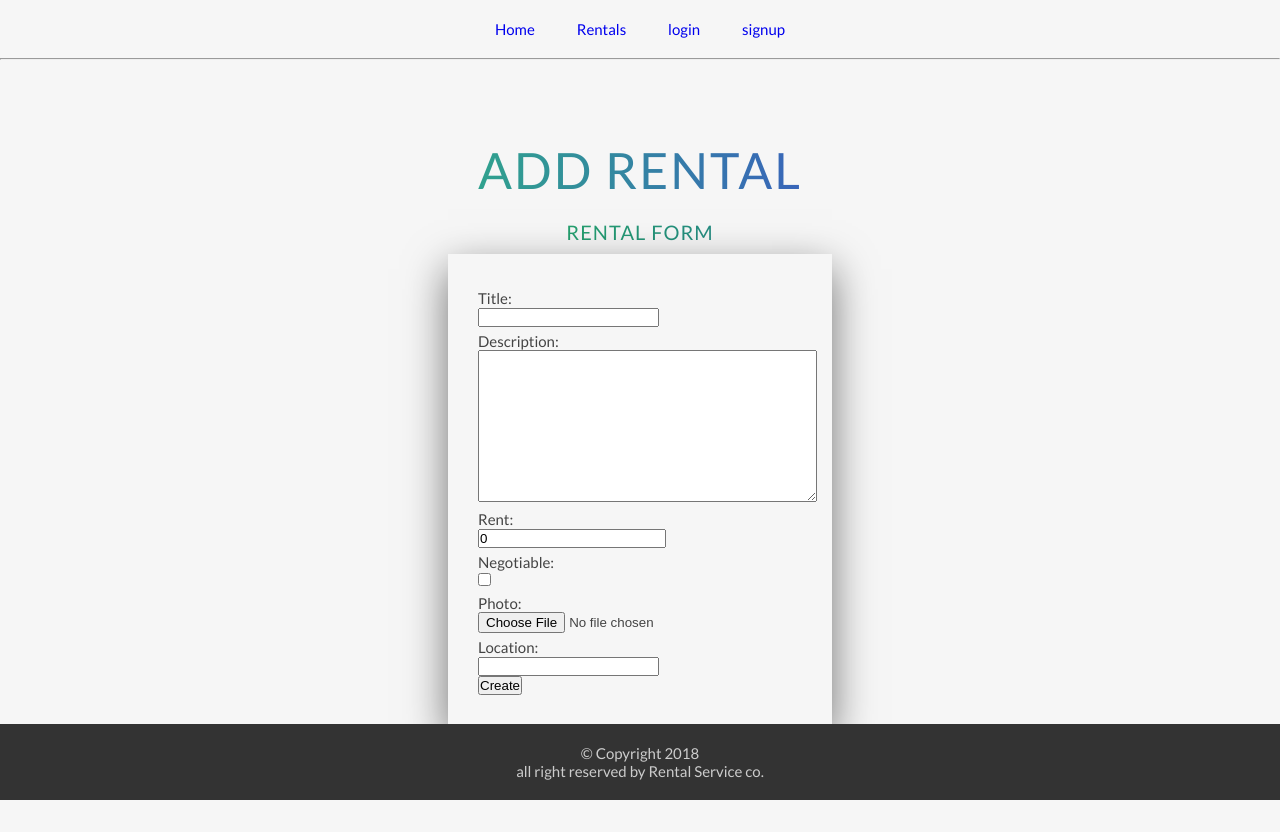
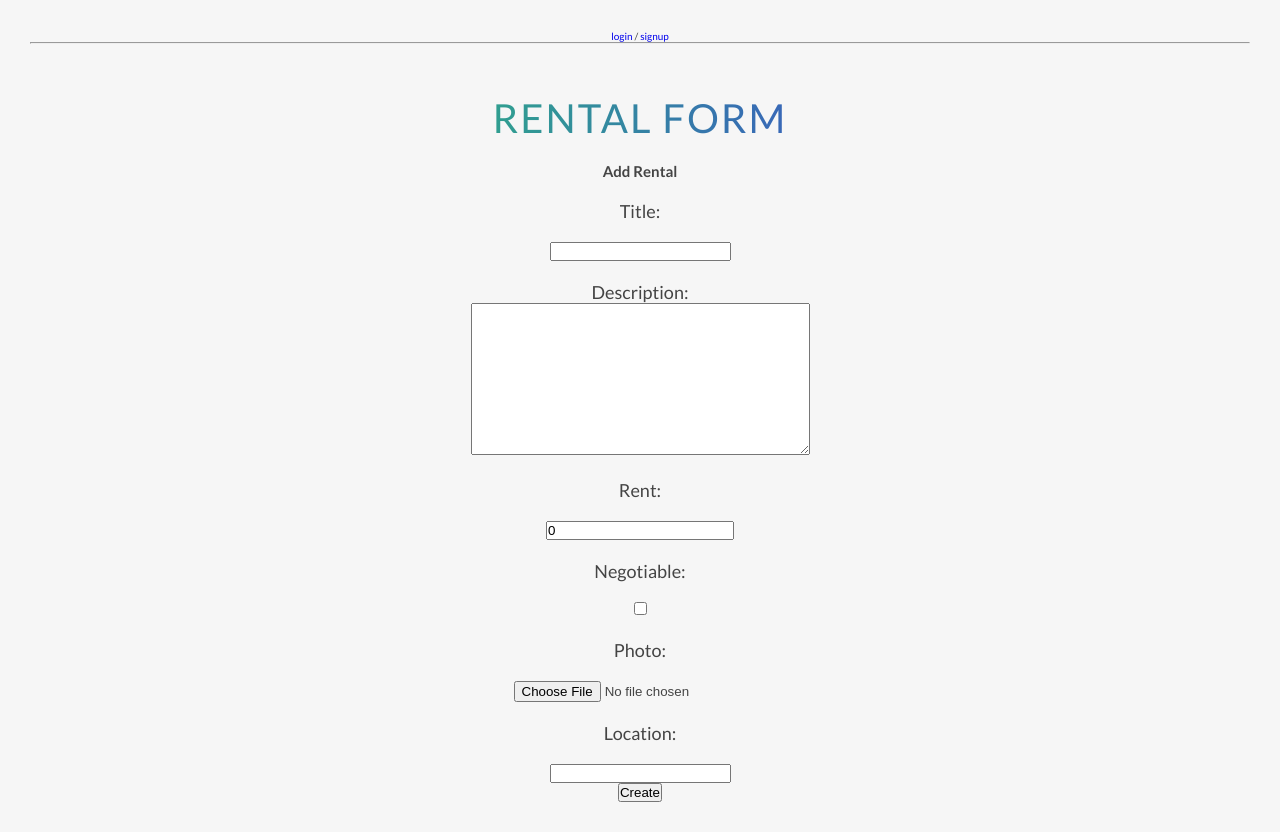
Before and after one commit to dpakach/RentalService, a Django app: page /rentals/create/ in a window 1280 px wide. Before the commit the page ends 800 px from the top, so only its background shows below. Run offline with Django 3.2, Linux system fonts and the light colour scheme; some libraries are stand-ins or nearby versions.

Commit message:
Revert "Rental auth"

```diff
--- a/account/views.py
+++ b/account/views.py
@@ -5,7 +5,7 @@
 from django.utils.encoding import force_text
 from django.utils.http import urlsafe_base64_encode
 from django.utils.http import urlsafe_base64_decode
-from django.contrib.auth import login as auth_login
+from django.contrib.auth import login
 
 from django.template.loader import render_to_string
 from .forms import SignUpForm
@@ -51,7 +51,6 @@
 def account_activation_sent(request):
     return render(request, 'account/account_activation_sent.html')
 
-
 def activate(request, uidb64, token):
     try:
         uid = force_text(urlsafe_base64_decode(uidb64))
@@ -63,7 +62,7 @@
         user.is_active = True
         user.profile.email_confirmed = True
         user.save()
-        auth_login(request, user)
+        login(request, user)
         return redirect('home')
     else:
         return render(request, 'account/account_activation_invalid.html')
--- a/rentals/models.py
+++ b/rentals/models.py
@@ -1,10 +1,6 @@
 from django.db import models
 from django.utils import timezone
 from django.core.urlresolvers import reverse
-
-from django.conf import settings
-
-User = settings.AUTH_USER_MODEL
 
 # Create your models here.
 
@@ -17,7 +13,7 @@
 
     """
 
-    author = models.ForeignKey(User)
+    # author = models.ForeignKey('User')
     title = models.CharField(max_length=128)
     description = models.TextField(max_length=4096, blank=True, null=True)
     created_date = models.DateTimeField(default=timezone.now)
@@ -56,7 +52,7 @@
 
 
     rental = models.ForeignKey('Rental', related_name='comments')
-    author = models.ForeignKey(User)
+    # author = models.ForeignKey('User')
     text = models.TextField(max_length=1024)
     stars = models.IntegerField()
     created_date = models.DateTimeField(default=timezone.now)
--- a/rentals/templates/rentals/detail.html
+++ b/rentals/templates/rentals/detail.html
@@ -24,13 +24,11 @@
                 the rent is negotiable
                 </p>
         {% endif %}
-        <p> Added by  {{ rental.author }}</p>
 
         {% if rental.comments.all %}
                 <h4>Reviews</h4>
                 <ul>
                         {% for comment in rental.comments.all %}
-                                <h5>{{comment.author}}</h5>
 
                                 <li>
                                         <p>{{ comment.text }}</p>
--- a/rentals/templates/rentals/index.html
+++ b/rentals/templates/rentals/index.html
@@ -6,11 +6,11 @@
 
         <h1 class="heading-primary">Rentals</h1>
         <p><a href="{% url "rentals:create" %}">Add new</a></p>
-        {% if rentals_list %}
+        {% if new_rentals_list %}
                 <ul>
                 {% for obj in rentals_list %}
                         <li>
-                                <h3><a href={% url 'rentals:detail' pk=obj.pk %}>{{ obj.title }}</a></h3>
+                                <h3 class="heading-secondary"><a href={% url 'rentals:detail' pk=obj.pk %}>{{ obj.title }}</a></h3>
                                 <p>{{ obj.created_date }}</p>
                         </li>
 
--- a/rentals/templates/rentals/rental_form.html
+++ b/rentals/templates/rentals/rental_form.html
@@ -4,18 +4,16 @@
 {% block head_title %}Add Rental | {{ block.super }}{% endblock %}
 
 {% block content %}
-        <h2 class="heading-primary">Add Rental</h2>
-        <h1 class="heading-secondary">Rental Form</h1>
+        <h1 class="heading-primary">Rental Form</h1>
+        <h2>Add Rental</h2>
         {% if form.errors %}
                 {{ form.errors }}
         {% endif %}
 
-        <div class="form-div">
         <form class="rental_form" method="POST" enctype="multipart/form-data">
                 {% csrf_token %}
                 {{ form.as_p }}
                 <button type="submit">Create</button>
 
         </form>
-        </div>
 {% endblock %}
--- a/rentals/views.py
+++ b/rentals/views.py
@@ -54,11 +54,6 @@
     form_class = RentalCreateForm
     template_name = 'rentals/rental_form.html'
 
-    def form_valid(self, form):
-        instance = form.save(commit=False)
-        instance.author = self.request.user
-        return super(RentalCreateView, self).form_valid(form)
-
 
 class RentalUpdateView(generic.UpdateView):
     """
@@ -92,7 +87,6 @@
 
         obj = form.save(commit=False)
         obj.rental = Rental.objects.get(pk = self.kwargs.get('pk'))
-        obj.author = self.request.user
         return super(CommentCreateView, self).form_valid(form)
 
     def get_success_url(self):
--- a/static/css/style.css
+++ b/static/css/style.css
@@ -11,16 +11,14 @@
         font-family: 'Lato', sans-serif;
         font-weight: 400;
         color: #444;
+        text-align: center;
 }
 
 body{
         box-sizing: border-box;
+        padding: 3rem;
         background-color: #f6f6f6;
 
-}
-
-.container {
-        padding: 3rem;
 }
 
 .rental-photo {
@@ -38,13 +36,11 @@
 
 h1 {
         font-weight: 400;
+        font-size: 50px;
         padding: 0
 }
-h3 {
-        font-size: 2rem;
-}
-a, p {
-        font-size: 1.5rem;
+p {
+        font-size: 1.8rem;
 }
 
 a {
@@ -53,24 +49,15 @@
 
 ul {
         list-style: none;
-        padding: 2rem;
-}
-nav{
-        text-align: center;
-}
-
-nav li {
-        display: inline-block;
-        padding: 0 2rem;
-        text-align: center;
+        padding: 0;
+        padding-top: 5rem;
 }
 
 .heading-primary {
 
         text-transform: uppercase;
-        font-size: 5rem;
-        text-align: center;
-        font-weight: 400;
+        font-size: 4rem;
+        font-weight: 500;
         margin-bottom: 2rem;
         margin-top: 5rem;
         background-image: linear-gradient(to right, #23f451, #4512f6);
@@ -80,7 +67,8 @@
 }
 
 .heading-secondary {
-        font-weight: 500;
+        font-size: 2rem;
+        font-weight: 700;
         margin-bottom: 1rem;
         margin-top: 2rem;
         text-transform: uppercase;
@@ -88,14 +76,11 @@
         -webkit-background-clip: text;
         color: transparent;
         letter-spacing: .1rem;
-        transform: scale(1);
-        transition: hover, .3s;
-        text-align: center;
+        transition: all .3s ease;
 }
 
 .heading-secondary:hover {
         transform: scale(1.2);
-        display: inline-block;
 }
 .heading-secondary:active{
         color: #23e727;
@@ -106,32 +91,15 @@
         margin-bottom: 5rem;
 }
 
+input {
+        margin: 1.5rem;
+}
 
 label {
         display: block;
-        margin-top: .5rem;
+        margin-top: 2rem;
 }
 
 input {
+        margin: 2rem 0 0 0;
 }
-
-.form-div{
-        position: absolute;
-        right: 0;
-        left: 0;
-        margin: auto;
-        width: 30%;
-        padding: 3rem;
-        box-shadow: 0 1.5rem 4rem rgba(0, 0, 0, .55);
-}
-
-
-footer {
-        position: absolute;
-        bottom: 0;
-        text-align: center;
-        background-color: #333;
-        width: 100%;
-        color: #ccc;
-        padding: 2rem;
-}
--- a/templates/base.html
+++ b/templates/base.html
@@ -9,19 +9,19 @@
         </head>
         <body>
 
-                {% include 'snippets/nav.html' %}
-
+                {% if user.is_authenticated %}
+                        <a href="{% url 'accounts:logout' %}">logout</a>
+                {% else %}
+                        <a href="{% url 'accounts:login' %}">login</a> / <a href="{% url 'accounts:signup' %}">signup</a>
+                {% endif %}
                 <hr>
 
+                {% include 'snippets/nav.html' %}
                 <div class='container'>
                         {% block content %}
 
                         {% endblock content %}
                 </div>
-
-
-                {% include 'snippets/footer.html' %}
-
                 {% include 'snippets/js.html' %}
 
         </body>
--- a/templates/snippets/footer.html
+++ /dev/null
@@ -1,5 +0,0 @@
-<footer>
-
-<p>&copy; Copyright 2018 <br/> all right reserved by Rental Service co.</p>
-
-</footer>
--- a/templates/snippets/nav.html
+++ /dev/null
@@ -1,13 +0,0 @@
-<nav>
-        <ul>
-
-                <li><a href='{% url "home" %}'>Home</a></li>
-                <li><a href='{% url "rentals:index" %}'>Rentals</a></li>
-                {% if user.is_authenticated %}
-                        <li><a href="{% url 'accounts:logout' %}">logout</a></li>
-                {% else %}
-                        <li><a href="{% url 'accounts:login' %}">login</a></li>
-                        <li><a href="{% url 'accounts:signup' %}">signup</a></li>
-                {% endif %}
-        </ul>
-</nav>
```
Also changed, not shown: account/templates/account/login.html (+19 -10 lines), account/templates/account/signup.html (+13 -4 lines), rentals/migrations/0008_auto_20180130_1602.py (deleted).
